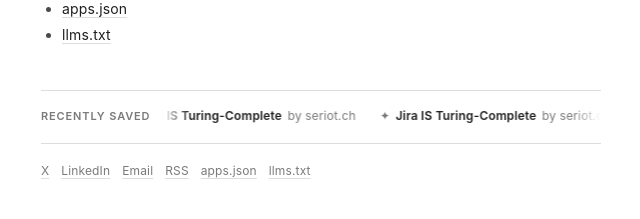
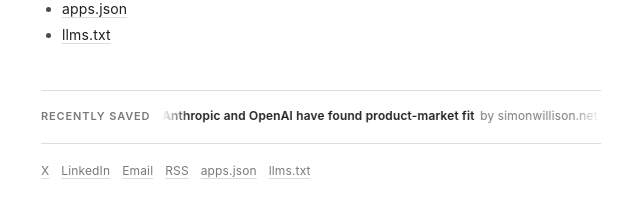
Before and after one commit to itsbdell/itsbdell.github.io, a Jekyll site: the page built from index.html, in a window 1280 px wide. Shown: the part 1132-1351 px from the top of the page, without its empty margins (319-959 px from the left). Built offline with Jekyll 4.4.1, drawn with Linux system fonts in a browser that asks for light colours.

Commit message:
Update recent saves ticker

```diff
--- a/_data/recent_saves.yml
+++ b/_data/recent_saves.yml
@@ -1,8 +1,15 @@
 ---
 - type: article
   icon: "✦"
-  title: Jira IS Turing-Complete
-  author: seriot.ch
-  url: https://seriot.ch/computation/jira.html
+  title: I think Anthropic and OpenAI have found product-market fit
+  author: simonwillison.net
+  url: https://simonwillison.net/2026/May/27/product-market-fit/
   source: pinboard
-  saved_at: '2026-05-25T20:51:56Z'
+  saved_at: '2026-05-30T02:01:47Z'
+- type: article
+  icon: "✦"
+  title: Skill Distillation | Tomasz Tunguz
+  author: tomtunguz.com
+  url: https://tomtunguz.com/the-pi-agent-skill-distillation/
+  source: pinboard
+  saved_at: '2026-05-30T01:34:30Z'
```
